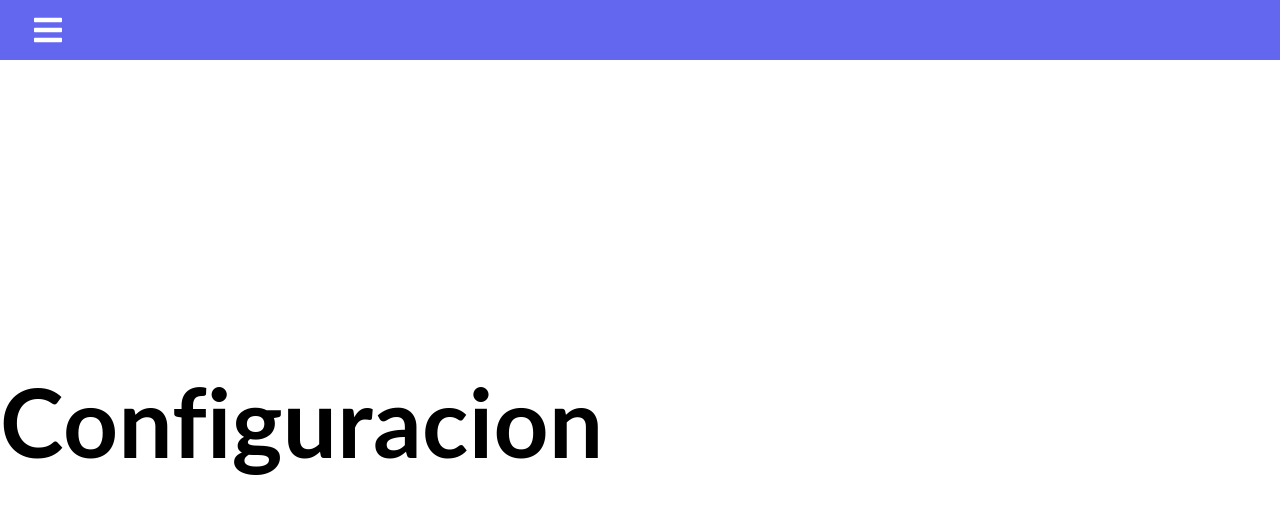
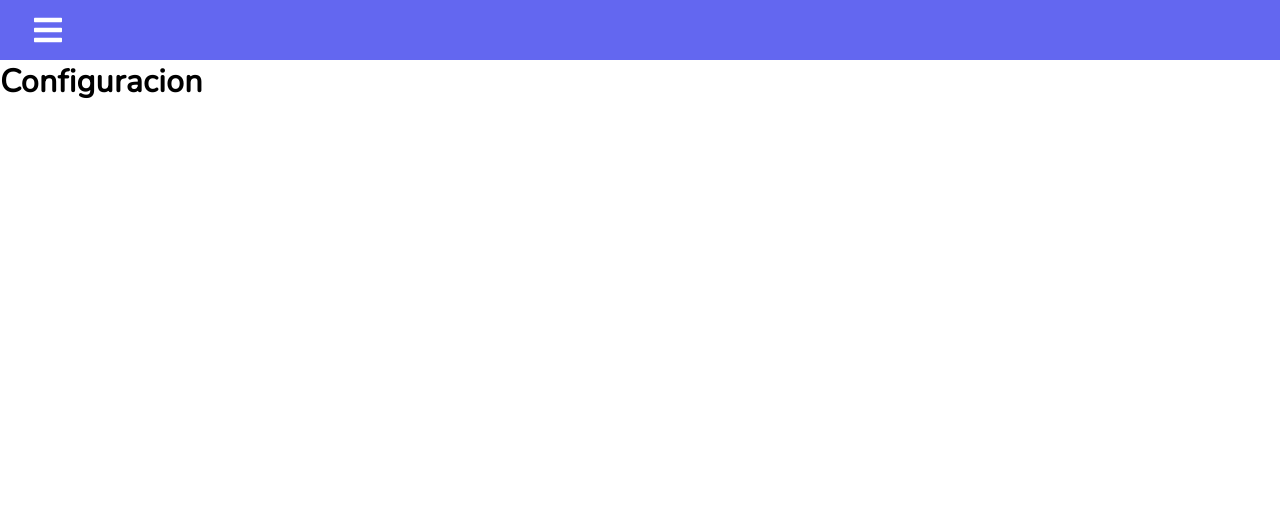
Before and after one commit to GerardoMP18/web-condominio-edificio-frontend, a React (Vite) app: page /configuracion in a window 1280 px wide. Shown: the top 514 px of the page. Built offline with nearby package versions, Linux system fonts and the light colour scheme.

Commit message:
adding changes to the global style

```diff
--- a/src/App.css
+++ b/src/App.css
@@ -1,16 +1,15 @@
-@import url("https://fonts.googleapis.com/css2?family=Poppins&display=swap");
+@import url('https://fonts.googleapis.com/css?family=Nunito');
 
 /* Estilos globales */
 * {
   box-sizing: border-box;
   margin: 0;
   padding: 0;
-  font-family: "Lato", sans-serif;
 }
 
 /* Body */
 body {
-  font-family: "Poppins", sans-serif;
+  font-family: "Nunito";
   letter-spacing: 0.4px;
 }
 
@@ -34,7 +33,8 @@ body {
 .propietario,
 .inquilino,
 .cargamasiva,
-.configuracion {
+.configuracion
+.gastos {
   display: flex;
   height: 90vh;
   align-items: center;
```
Also changed, not shown: src/assets/img/buildings.png (added).
